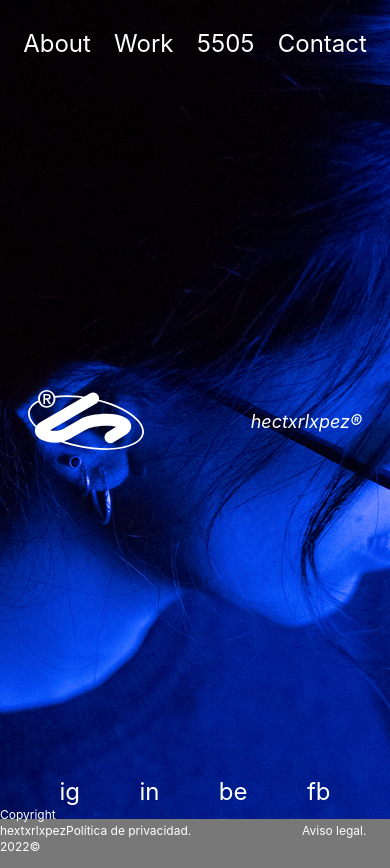
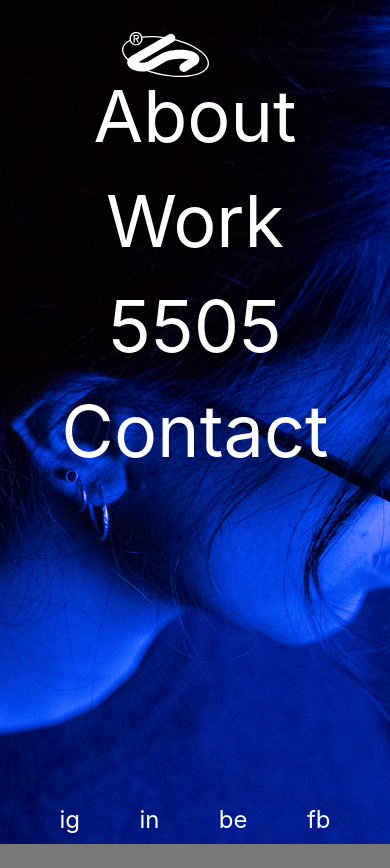
Before and after one commit to gitradonz/hectorlopez-portfolio, a React (Create React App) app: page / in a window 390 px wide. Shown: the top 868 px of the page. Built offline with nearby package versions, Linux system fonts and the light colour scheme.

Commit message:
First responsive approach

```diff
--- a/src/sections/AbsoluteMenu.js
+++ b/src/sections/AbsoluteMenu.js
@@ -1,49 +1,49 @@
-import { Link } from "react-router-dom";
-import logo from "../Images/logo.svg";
+import { Link } from 'react-router-dom';
+import logo from '../Images/logo.svg';
 
 export default function AbsoluteMenu() {
   return (
     <div>
-      <div className="flex justify-evenly pt-7 fixed top-0 items-center w-screen z-50">
+      <div className="flex flex-col justify-evenly pt-20 lg:pt-7 fixed top-0 items-center w-screen z-50 lg:flex-row">
         <Link
           to="/about"
-          className="text-2xl text-center h-10 text-white z-50 hover:text-yellow transition-all duration-300 noSelectable"
+          className="text-7xl lg:text-2xl text-center h-[105px] lg:h-10 text-white z-50 hover:text-yellow transition-all duration-300 noSelectable"
         >
           About
         </Link>
         <Link
           to="/work"
-          className="text-2xl text-center h-10 text-white z-50 hover:text-yellow transition-all duration-300 noSelectable"
+          className="text-7xl lg:text-2xl text-center h-[105px] lg:h-10 text-white z-50 hover:text-yellow transition-all duration-300 noSelectable"
         >
           Work
         </Link>
         <Link
           to="/5505"
-          className="text-2xl text-center h-10 text-white z-50 hover:text-yellow transition-all duration-300 noSelectable"
+          className="text-7xl lg:text-2xl text-center h-[105px] lg:h-10 text-white z-50 hover:text-yellow transition-all duration-300 noSelectable"
         >
           5505
         </Link>
         <Link
           to="/contact"
-          className="text-2xl text-center h-10 text-white z-50 hover:text-yellow transition-all duration-300 noSelectable"
+          className="text-7xl lg:text-2xl text-center h-[105px] lg:h-10 text-white z-50 hover:text-yellow transition-all duration-300 noSelectable"
         >
           Contact
         </Link>
       </div>
       <Link to="/">
         <img
-          className="pl-7 fixed top-1/2 items-center w-36 -translate-y-8 z-50"
+          className="fixed top-8 right-1/2 w-18 translate-x-3.5 z-50 lg:pl-7 lg:w-36 lg:-translate-y-8 lg:left-0 lg:top-1/2"
           src={logo}
           alt="logo"
         />
       </Link>
-      <div className="fixed top-1/2 right-7 text-white text-lg -translate-y-3.5 italic z-50 hover:text-yellow transition-all duration-300 noSelectable">
-        {"hectxrlxpez®"}
+      <div className="fixed top-1/2 right-7 text-white text-lg -translate-y-3.5 italic z-50 hover:text-yellow transition-all duration-300 noSelectable lg:visible invisible">
+        {'hectxrlxpez®'}
       </div>
-      <div className="flex justify-evenly pb-7 fixed bottom-0 items-center w-screen z-50">
+      <div className="fixed flex justify-evenly bottom-0 lg:pb-7 lg:bottom-0 lg:items-center w-screen z-50">
         <a
           href="https://www.instagram.com/hectxrlxpez/"
-          target={"_blank"}
+          target={'_blank'}
           rel="noreferrer"
           className="text-2xl text-center h-10 text-white z-50  hover:text-yellow hover:scale-150 transition-all duration-300 noSelectable"
         >
@@ -51,23 +51,23 @@ export default function AbsoluteMenu() {
         </a>
         <a
           href="https://www.linkedin.com/in/h%C3%A9ctor-l%C3%B3pez-mart%C3%ADnez-b68496198/"
-          target={"_blank"}
+          target={'_blank'}
           rel="noreferrer"
           className="text-2xl text-center h-10 text-white z-50  hover:text-yellow hover:scale-150 transition-all duration-300 noSelectable"
         >
           in
-        </a>{" "}
+        </a>{' '}
         <a
           href="https://www.behance.net/hectxr"
-          target={"_blank"}
+          target={'_blank'}
           rel="noreferrer"
           className="text-2xl text-center h-10 text-white z-50  hover:text-yellow hover:scale-150 transition-all duration-300 noSelectable"
         >
           be
-        </a>{" "}
+        </a>{' '}
         <a
           href="https://www.facebook.com/hectxrlxpez"
-          target={"_blank"}
+          target={'_blank'}
           rel="noreferrer"
           className="text-2xl text-center h-10 text-white z-50 hover:text-yellow hover:scale-150 transition-all duration-300 noSelectable"
         >
--- a/src/sections/Home.js
+++ b/src/sections/Home.js
@@ -1,5 +1,4 @@
 import { motion } from 'framer-motion';
-// import placeholder from "../Images/placeholder.jpg";
 import imgHome from '../Images/Prueba-home.jpg';
 
 export default function Home() {
@@ -11,11 +10,11 @@ export default function Home() {
       exit={{ opacity: 0 }}
     >
       <img
-        className={`h-[97%] object-cover`}
+        className={`h-screen lg:h-[97%] object-cover`}
         src={imgHome}
         alt="homeBackground"
       />
-      <div className="h-[3%] text-white flex justify-evenly  items-center text-xs">
+      <div className="h-0 text-white flex justify-evenly  items-center text-xs lg:visible lg:h-[3%] invisible">
         <div>{`Copyright hextxrlxpez 2022©`}</div>
         <div className="flex gap-7">
           <span className="text-left w-52">{`Política de privacidad.`}</span>
```
